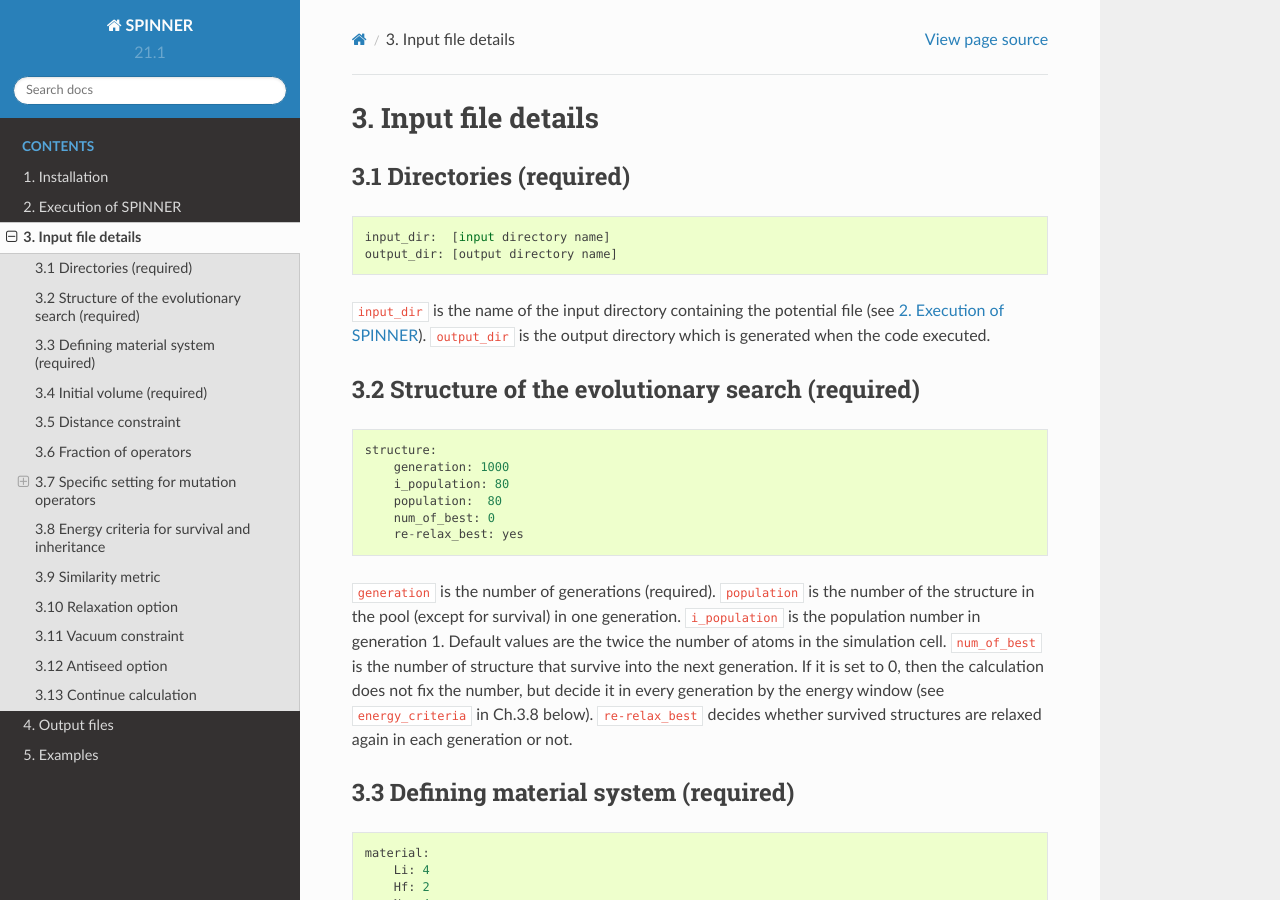
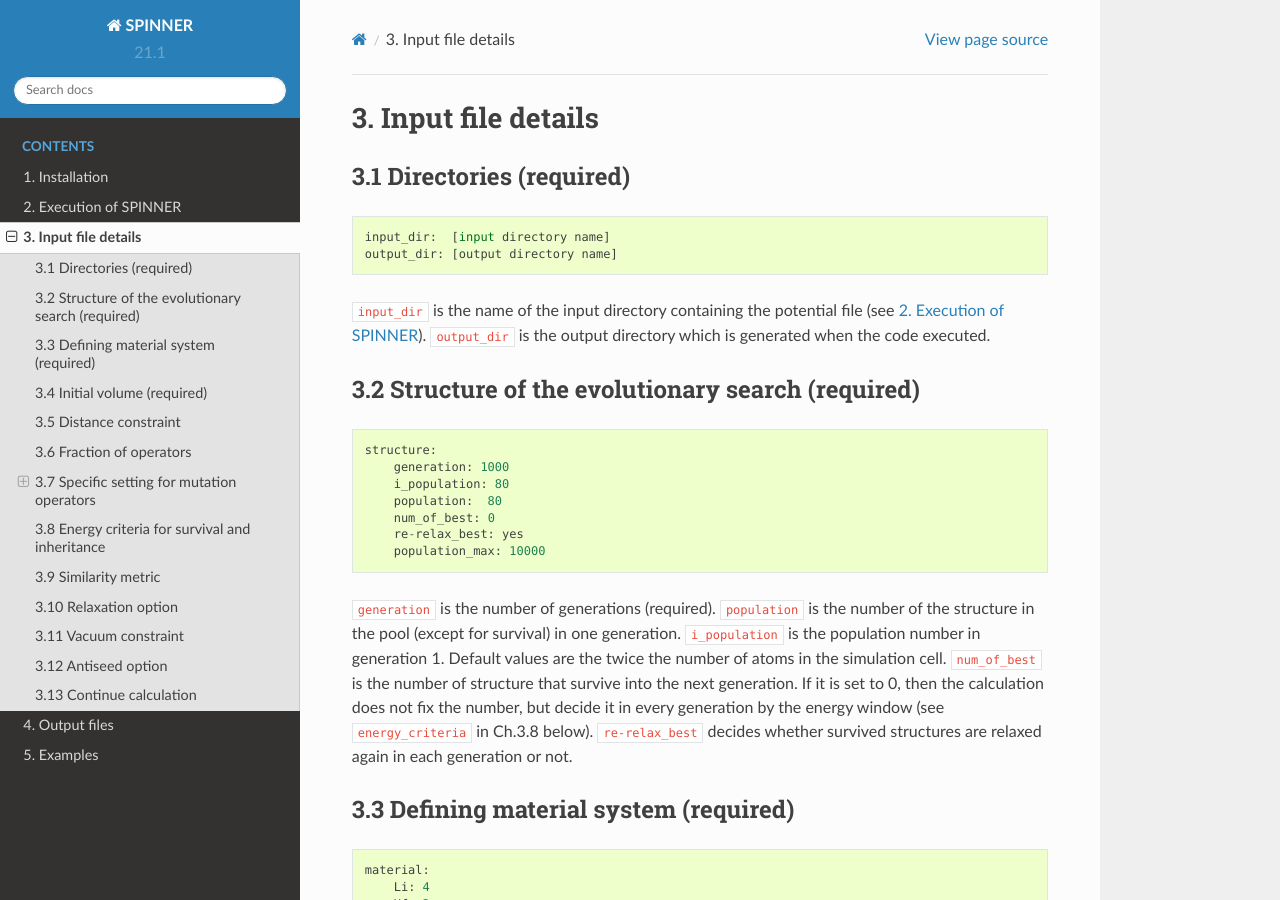
Before and after one commit to MDIL-SNU/SPINNER, a Sphinx documentation site: the page built from docs/tags/tags.rst, in a window 1280 px wide and 900 px high. Built offline with Sphinx 7.4.7 and the Read the Docs theme 2.0.0, drawn with Linux system fonts in a browser that asks for light colours.

Commit message:
Update tags.rst

```diff
--- a/docs/tags/tags.rst
+++ b/docs/tags/tags.rst
@@ -24,6 +24,7 @@
       population:  80
       num_of_best: 0
       re-relax_best: yes
+      population_max: 10000
 
 :code:`generation` is the number of generations (required). :code:`population` is the number of the structure in the pool (except for survival) in one generation. :code:`i_population` is the population number in generation 1. Default values are the twice the number of atoms in the simulation cell. :code:`num_of_best` is the number of structure that survive into the next generation. If it is set to 0, then the calculation does not fix the number, but decide it in every generation by the energy window (see :code:`energy_criteria` in Ch.3.8 below). :code:`re-relax_best` decides whether survived structures are relaxed again in each generation or not.
 
```
